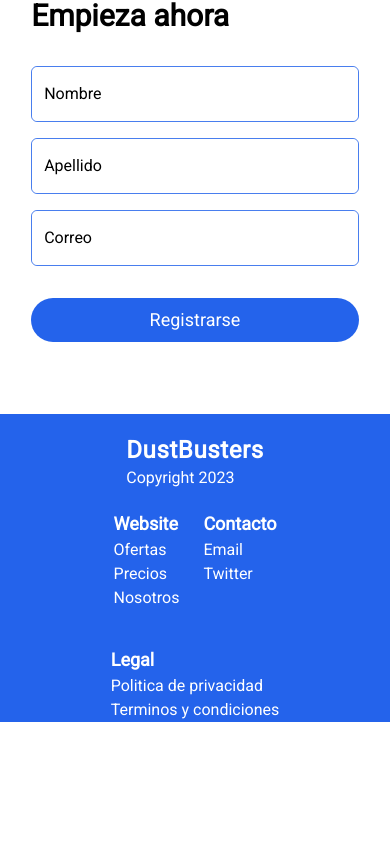
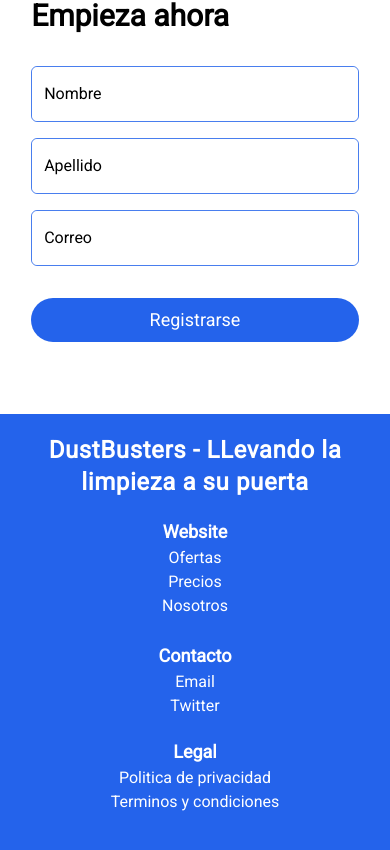
Before and after one commit to No-Country/c9-32-t-javareact, a React (Vite) app in the folder client/: page / in a window 390 px wide. Shown: the part 4655-5505 px from the top of the page. Before the commit the page ends 5377 px from the top, so only its background shows below. Built offline with nearby package versions, Linux system fonts and the light colour scheme.

Commit message:
fixed footer on mobile

```diff
--- a/client/src/App.tsx
+++ b/client/src/App.tsx
@@ -1,7 +1,9 @@
 import Router from './utils/Router';
 import GlobalContext from './context/GlobalContext';
 
+
 function App() {
+
 	return (
 		<GlobalContext.Provider value={{}}>
 			<Router />
--- a/client/src/components/layout/Landing/Footer/Footer.tsx
+++ b/client/src/components/layout/Landing/Footer/Footer.tsx
@@ -5,11 +5,11 @@ const Footer = () => {
 		<footer className="footer">
 			<div>
 				<h2 className="font-roboto font-bold text-2xl tracking-wide">
-					DustBusters
+					DustBusters - LLevando la limpieza a su puerta
 				</h2>
-				<p>Copyright 2023</p>
+
 			</div>
-			<div className="flex gap-6 md:gap-20">
+			<div className="flex gap-6 md:gap-20 flex-col ">
 				<div>
 					<h3 className="footer__nav-title ">Website</h3>
 					<ul>
@@ -18,7 +18,7 @@ const Footer = () => {
 						<li>Nosotros</li>
 					</ul>
 				</div>
-				<div className="pb-10">
+				<div >
 					<h3 className="footer__nav-title ">Contacto</h3>
 					<ul>
 						<li>Email</li>
--- a/client/src/index.css
+++ b/client/src/index.css
@@ -97,7 +97,7 @@
 	/* FOOTER */
 
 	.footer {
-		@apply bg-customViolet text-white mt-10 pt-5 flex flex-col items-center justify-center gap-5 sm:h-60 sm:flex-row sm:items-start sm:gap-20 sm:pt-12;
+		@apply bg-customViolet text-center pb-10 text-white mt-10 pt-5 flex flex-col items-center justify-center gap-5 sm:h-60 sm:flex-row sm:items-start sm:gap-20 sm:pt-12;
 	}
 
 	.footer__nav-title {
```
